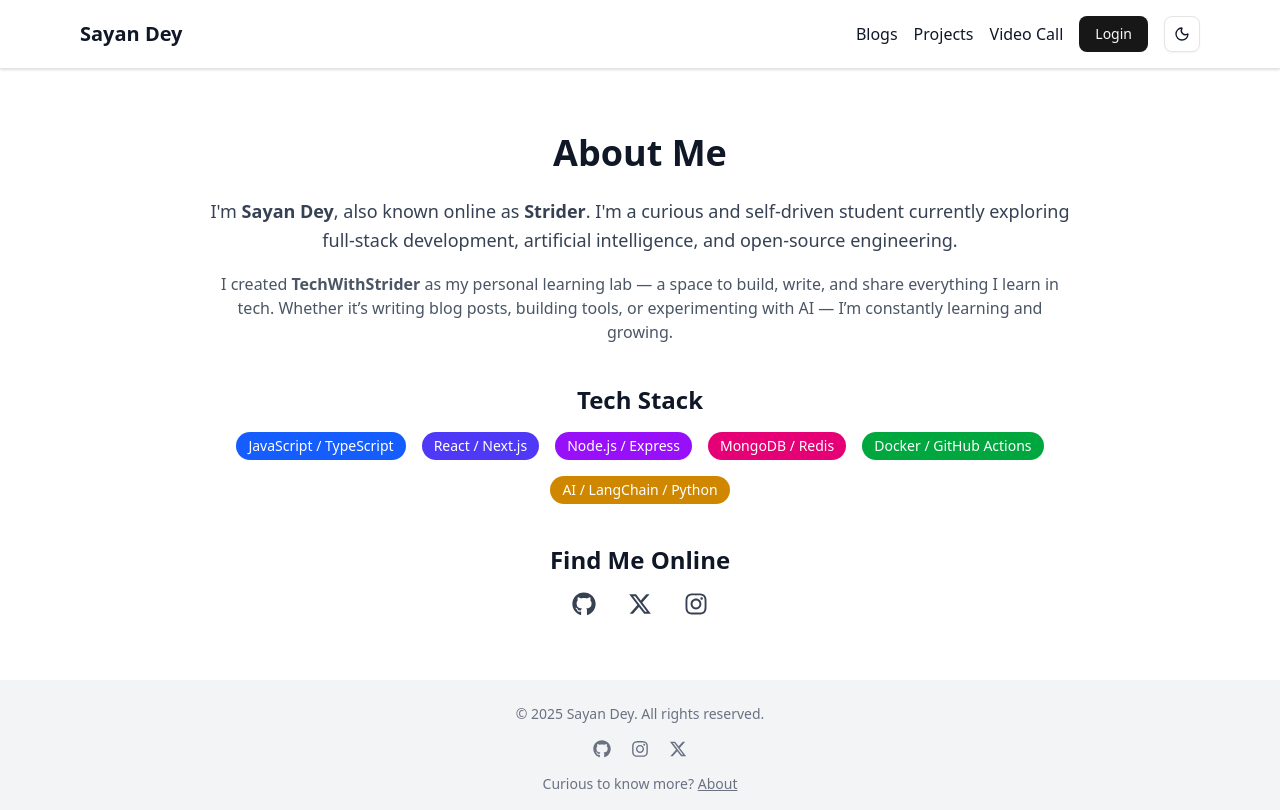
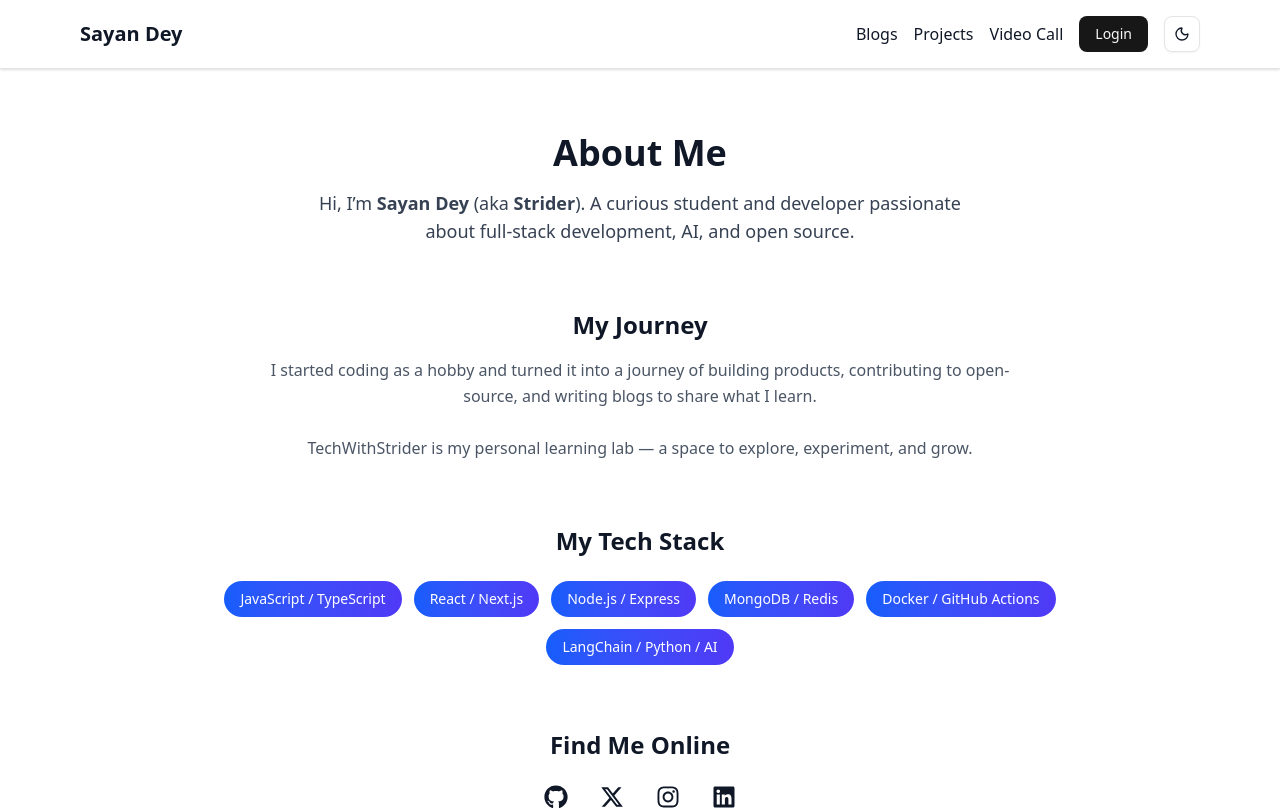
Before and after one commit to sayan-dey12/my-website, a Next.js app: page /about in a window 1280 px wide. Shown: the top 810 px of the page. Built offline with nearby package versions, Linux system fonts and the light colour scheme; no server answers.

Commit message:
improve the whole home page and add the linkedin link in about page and footer

```diff
--- a/src/app/about/page.tsx
+++ b/src/app/about/page.tsx
@@ -1,49 +1,63 @@
-
-import Link from 'next/link';
-import { FaGithub, FaXTwitter, FaInstagram } from "react-icons/fa6";
+import Link from "next/link";
+import { FaGithub, FaXTwitter, FaInstagram, FaLinkedin } from "react-icons/fa6";
 
 export const metadata = {
-  title: 'About | Sayan Dey (Strider)',
-  description: 'Learn more about Sayan Dey aka Strider — a passionate student, developer, and the creator of TechWithStrider.',
+  title: "About | Sayan Dey (Strider)",
+  description: "Learn more about Sayan Dey aka Strider — a passionate student, developer, and creator of TechWithStrider.",
 };
 
 export default function AboutPage() {
   return (
-    <main className="max-w-4xl mx-auto px-4 py-16 space-y-10">
-      <section>
-        <h1 className="text-4xl font-bold text-center mb-6">About Me</h1>
-        <p className="text-lg text-gray-700 dark:text-gray-300 leading-relaxed text-center">
-          I'm <strong>Sayan Dey</strong>, also known online as <strong>Strider</strong>. I'm a curious and self-driven student currently exploring full-stack development, artificial intelligence, and open-source engineering.
-        </p>
-        <p className="mt-4 text-md text-gray-600 dark:text-gray-400 text-center">
-          I created <strong>TechWithStrider</strong> as my personal learning lab — a space to build, write, and share everything I learn in tech. Whether it’s writing blog posts, building tools, or experimenting with AI — I’m constantly learning and growing.
+    <main className="max-w-5xl mx-auto px-4 py-16 space-y-16">
+      {/* Hero */}
+      <section className="text-center">
+        <h1 className="text-4xl font-extrabold mb-4">About Me</h1>
+        <p className="text-lg text-gray-700 dark:text-gray-300 max-w-2xl mx-auto">
+          Hi, I’m <strong>Sayan Dey</strong> (aka <strong>Strider</strong>). A curious student and developer
+          passionate about <span className="font-medium">full-stack development</span>,
+          <span className="font-medium"> AI</span>, and <span className="font-medium">open source</span>.
         </p>
       </section>
 
+      {/* Story */}
+      <section className="space-y-4">
+        <h2 className="text-2xl font-semibold text-center">My Journey</h2>
+        <p className="text-gray-600 dark:text-gray-400 leading-relaxed text-center max-w-3xl mx-auto">
+          I started coding as a hobby and turned it into a journey of building products, contributing
+          to open-source, and writing blogs to share what I learn. <br />
+          <br />
+          <span className="font-medium">TechWithStrider</span> is my personal learning lab — a space to
+          explore, experiment, and grow.
+        </p>
+      </section>
+
+      {/* Tech Stack */}
       <section>
-        <h2 className="text-2xl font-semibold mb-4 text-center">Tech Stack</h2>
-        <ul className="flex flex-wrap justify-center gap-4 text-sm text-white">
-          <li className="bg-blue-600 px-3 py-1 rounded-full">JavaScript / TypeScript</li>
-          <li className="bg-indigo-600 px-3 py-1 rounded-full">React / Next.js</li>
-          <li className="bg-purple-600 px-3 py-1 rounded-full">Node.js / Express</li>
-          <li className="bg-pink-600 px-3 py-1 rounded-full">MongoDB / Redis</li>
-          <li className="bg-green-600 px-3 py-1 rounded-full">Docker / GitHub Actions</li>
-          <li className="bg-yellow-600 px-3 py-1 rounded-full">AI / LangChain / Python</li>
+        <h2 className="text-2xl font-semibold text-center mb-6">My Tech Stack</h2>
+        <ul className="flex flex-wrap justify-center gap-3 text-sm">
+          {[
+            "JavaScript / TypeScript",
+            "React / Next.js",
+            "Node.js / Express",
+            "MongoDB / Redis",
+            "Docker / GitHub Actions",
+            "LangChain / Python / AI",
+          ].map((tech) => (
+            <li key={tech} className="px-4 py-2 rounded-full bg-gradient-to-r from-blue-600 to-indigo-600 text-white">
+              {tech}
+            </li>
+          ))}
         </ul>
       </section>
 
-      <section>
-        <h2 className="text-2xl font-semibold mb-4 text-center">Find Me Online</h2>
-        <div className="flex justify-center gap-8 text-2xl text-gray-700 dark:text-gray-300">
-          <Link href="https://github.com/sayan-dey12" target="_blank" rel="noopener noreferrer">
-            <FaGithub className="hover:text-black dark:hover:text-white transition" />
-          </Link>
-          <Link href="https://x.com/sayan_dey12" target="_blank" rel="noopener noreferrer">
-            <FaXTwitter className="hover:text-blue-600 transition" />
-          </Link>
-          <Link href="https://www.instagram.com/sayan_.dey_/#" target="_blank" rel="noopener noreferrer">
-            <FaInstagram className="hover:text-pink-600 transition" />
-          </Link>
+      {/* Socials */}
+      <section className="text-center">
+        <h2 className="text-2xl font-semibold mb-6">Find Me Online</h2>
+        <div className="flex justify-center gap-8 text-2xl">
+          <Link href="https://github.com/sayan-dey12" target="_blank"><FaGithub className="hover:text-black dark:hover:text-white transition" /></Link>
+          <Link href="https://x.com/sayan_dey12" target="_blank"><FaXTwitter className="hover:text-blue-600 transition" /></Link>
+          <Link href="https://www.instagram.com/sayan_.dey_" target="_blank"><FaInstagram className="hover:text-pink-600 transition" /></Link>
+          <Link href="https://www.linkedin.com/in/sayan-dey-b37843378/" target="_blank"><FaLinkedin className="hover:text-blue-700 transition" /></Link>
         </div>
       </section>
     </main>
--- a/src/app/page.tsx
+++ b/src/app/page.tsx
@@ -1,9 +1,13 @@
 "use client";
 
 import { IconCloudDemo } from "@/components/magicui/icon-cloud-demo";
+import { Card, CardContent } from "@/components/ui/card";
+import { Button } from "@/components/ui/button";
 import Link from "next/link";
 import { useEffect, useState } from "react";
 import toast from "react-hot-toast";
+import { motion } from "framer-motion";
+import { FaBlog, FaCode, FaEnvelope, FaTools } from "react-icons/fa";
 
 type Blog = {
   _id: string;
@@ -16,26 +20,10 @@ type Blog = {
 
 export default function HomePage() {
   const [latestBlogs, setLatestBlogs] = useState<Blog[]>([]);
-
-  const handleComingSoon = (e: React.MouseEvent) => {
-    e.preventDefault();
-    toast("🚧 Feature coming soon!", { duration: 3000 });
-  };
-
-  const handleConnect = () => {
-    const width = 500;
-    const height = 600;
-    const left = (window.innerWidth - width) / 2;
-    const top = (window.innerHeight - height) / 2;
-
-    window.open(
-      "/connect",
-      "ConnectWindow",
-      `width=${width},height=${height},top=${top},left=${left},resizable=yes,scrollbars=yes`
-    );
-  };
+  const [mounted, setMounted] = useState(false);
 
   useEffect(() => {
+    setMounted(true); // ✅ ensures client-only rendering
     fetch("/api/blogs/latest")
       .then((res) => res.json())
       .then((data) => {
@@ -45,53 +33,89 @@ export default function HomePage() {
       });
   }, []);
 
+  const handleComingSoon = (e: React.MouseEvent) => {
+    e.preventDefault();
+    toast("🚧 Feature coming soon!", { duration: 3000 });
+  };
+
+  // ✅ Open "Connect" in half-screen popup
+  const openConnectWindow = () => {
+    if (!mounted) return; // prevent SSR hydration issues
+
+    const width = Math.floor(window.innerWidth / 2);
+    const height = Math.floor(window.innerHeight * 0.8);
+    const left = Math.floor((window.innerWidth - width) / 2);
+    const top = Math.floor((window.innerHeight - height) / 2);
+
+    window.open(
+      "/connect",
+      "ConnectPopup",
+      `width=${width},height=${height},top=${top},left=${left},resizable,scrollbars`
+    );
+  };
+
   return (
     <main className="w-full px-4 sm:px-6 max-w-7xl mx-auto transition-colors duration-300">
       {/* Hero Section */}
       <section className="grid md:grid-cols-2 items-center gap-12 py-20 border-b border-gray-200 dark:border-gray-800">
         {/* Left Side */}
         <div className="space-y-6">
-          <h1 className="text-4xl sm:text-5xl font-extrabold leading-tight text-gray-900 dark:text-white">
+          <motion.h1
+            initial={{ opacity: 0, y: -20 }}
+            animate={{ opacity: 1, y: 0 }}
+            transition={{ duration: 0.6 }}
+            className="text-4xl sm:text-5xl font-extrabold leading-tight text-gray-900 dark:text-white"
+          >
             Sayan Dey
-          </h1>
+          </motion.h1>
           <p className="text-lg text-gray-600 dark:text-gray-400 max-w-lg">
             Full-Stack Developer • AI Enthusiast • Open Source Contributor
           </p>
           <p className="text-gray-600 dark:text-gray-300 max-w-xl leading-relaxed">
-            I design and build high-quality software solutions, focusing on{" "}
-            <span className="text-gray-900 dark:text-gray-100 font-medium">
-              web applications
+            I’m currently a{" "}
+            <span className="font-medium text-gray-900 dark:text-gray-100">
+              college student
+            </span>{" "}
+            learning{" "}
+            <span className="font-medium text-gray-900 dark:text-gray-100">
+              full-stack development
             </span>
             ,{" "}
-            <span className="text-gray-900 dark:text-gray-100 font-medium">
-              AI integration
+            <span className="font-medium text-gray-900 dark:text-gray-100">
+              AI/ML applications
             </span>
             , and{" "}
-            <span className="text-gray-900 dark:text-gray-100 font-medium">
-              developer tools
+            <span className="font-medium text-gray-900 dark:text-gray-100">
+              scalable system design
             </span>
-            . My goal is to create impactful, scalable, and maintainable products.
+            . I love building impactful products, experimenting with new
+            technologies, and sharing my learnings in public through blogs and
+            open source.
           </p>
 
-          <div className="flex flex-wrap gap-4 pt-4">
-            <button
+          {/* Hero Buttons */}
+          <div className="flex flex-wrap gap-4 pt-6">
+            <Button
               onClick={handleComingSoon}
-              className="bg-blue-600 hover:bg-blue-700 text-white px-6 py-3 rounded-md transition"
+              className="px-6 py-3 text-base rounded-lg"
             >
-              Projects
-            </button>
-            <button
-              onClick={handleConnect}
-              className="bg-gray-200 hover:bg-gray-300 dark:bg-gray-800 dark:hover:bg-gray-700 text-gray-900 dark:text-white px-6 py-3 rounded-md transition"
+              🚀 Projects
+            </Button>
+            <Link href="/blogs">
+              <Button
+                variant="outline"
+                className="px-6 py-3 text-base rounded-lg"
+              >
+                ✍️ Read Blogs
+              </Button>
+            </Link>
+            <Button
+              onClick={openConnectWindow}
+              variant="secondary"
+              className="px-6 py-3 text-base rounded-lg"
             >
-              Connect with Me
-            </button>
-            <Link
-              href="/blogs"
-              className="bg-indigo-600 hover:bg-indigo-700 text-white px-6 py-3 rounded-md transition"
-            >
-              Read Blogs
-            </Link>
+              🤝 Connect With Me
+            </Button>
           </div>
         </div>
 
@@ -103,14 +127,55 @@ export default function HomePage() {
         </div>
       </section>
 
+      {/* Features Section */}
+      <section className="grid md:grid-cols-3 gap-8 mt-20">
+        <Card className="shadow-lg rounded-2xl">
+          <CardContent className="flex flex-col items-center text-center p-6">
+            <FaBlog className="text-4xl text-blue-500 mb-4" />
+            <h3 className="text-xl font-semibold mb-2">Blogs</h3>
+            <p className="text-gray-600 dark:text-gray-400 mb-4">
+              Read articles on tech, AI, and development, written with passion.
+            </p>
+            <Link href="/blogs">
+              <Button>Explore Blogs</Button>
+            </Link>
+          </CardContent>
+        </Card>
+
+        <Card className="shadow-lg rounded-2xl">
+          <CardContent className="flex flex-col items-center text-center p-6">
+            <FaCode className="text-4xl text-green-500 mb-4" />
+            <h3 className="text-xl font-semibold mb-2">Projects</h3>
+            <p className="text-gray-600 dark:text-gray-400 mb-4">
+              Discover my full-stack, AI, and open-source projects with case
+              studies.
+            </p>
+            <Button onClick={handleComingSoon}>See Projects</Button>
+          </CardContent>
+        </Card>
+
+        <Card className="shadow-lg rounded-2xl">
+          <CardContent className="flex flex-col items-center text-center p-6">
+            <FaTools className="text-4xl text-purple-500 mb-4" />
+            <h3 className="text-xl font-semibold mb-2">AI Tools</h3>
+            <p className="text-gray-600 dark:text-gray-400 mb-4">
+              Try out AI-powered tools built to solve real-world problems.
+            </p>
+            <Button onClick={handleComingSoon}>Try Tools</Button>
+          </CardContent>
+        </Card>
+      </section>
+
       {/* Latest Blogs */}
-      <section className="mt-16">
+      <section className="mt-20">
         <h2 className="text-3xl font-semibold mb-8 border-b border-gray-200 dark:border-gray-800 pb-3 text-gray-900 dark:text-white">
           Latest Blogs
         </h2>
 
         {latestBlogs.length === 0 ? (
-          <p className="text-gray-500 dark:text-gray-400">Loading latest blogs...</p>
+          <p className="text-gray-500 dark:text-gray-400">
+            Loading latest blogs...
+          </p>
         ) : (
           <div className="grid grid-cols-1 sm:grid-cols-2 md:grid-cols-3 gap-6">
             {latestBlogs.map((blog) => (
@@ -130,9 +195,15 @@ export default function HomePage() {
                     <p className="text-sm text-gray-600 dark:text-gray-400 line-clamp-2 mt-2">
                       {blog.excerpt}
                     </p>
-                    <p className="text-xs text-gray-500 dark:text-gray-500 mt-3">
-                      {new Date(blog.createdAt).toDateString()}
-                    </p>
+                    {mounted && (
+                      <p className="text-xs text-gray-500 dark:text-gray-500 mt-3">
+                        {new Date(blog.createdAt).toLocaleDateString("en-US", {
+                          year: "numeric",
+                          month: "short",
+                          day: "numeric",
+                        })}
+                      </p>
+                    )}
                   </div>
                 </div>
               </Link>
@@ -141,10 +212,27 @@ export default function HomePage() {
         )}
 
         <p className="text-sm text-gray-500 dark:text-gray-400 mt-8 max-w-3xl">
-          TechWithStrider is my personal blog and portfolio website. I’m Sayan Dey,
-          a full-stack developer and student building in public with AI, web
-          technologies, and open source.
+          TechWithStrider is my personal blog and portfolio website. I’m Sayan
+          Dey, a full-stack developer and student building in public with AI,
+          web technologies, and open source.
         </p>
+      </section>
+
+      {/* About Section */}
+      <section className="mt-20 text-center max-w-4xl mx-auto">
+        <h2 className="text-3xl font-semibold mb-4 text-gray-900 dark:text-white">
+          About Me
+        </h2>
+        <p className="text-gray-600 dark:text-gray-300 mb-6">
+          Hi, I’m a passionate college student and developer focused on building
+          scalable applications, exploring AI/ML, and working with modern
+          technologies like Next.js, TypeScript, and DevOps. I love solving
+          complex problems, contributing to open source, and sharing my journey
+          through blogs and projects.
+        </p>
+        <Link href="/about">
+          <Button variant="outline">Learn More</Button>
+        </Link>
       </section>
 
       {/* CTA */}
--- a/src/components/footer.tsx
+++ b/src/components/footer.tsx
@@ -1,43 +1,35 @@
 "use client";
 
-import { FaGithub, FaInstagram, FaXTwitter } from "react-icons/fa6";
+import { FaGithub, FaInstagram, FaXTwitter, FaLinkedin } from "react-icons/fa6";
 import Link from "next/link";
 
 export default function Footer() {
   return (
-    <footer className="bg-gray-100 dark:bg-gray-800 text-center py-6 text-sm text-gray-500 dark:text-gray-300 space-y-4">
-      <p>© {new Date().getFullYear()} Sayan Dey. All rights reserved.</p>
+    <footer className="bg-gray-100 dark:bg-gray-900 text-center py-8 text-sm text-gray-600 dark:text-gray-300 space-y-6 border-t border-gray-200 dark:border-gray-700">
+      <p>© {new Date().getFullYear()} Sayan Dey (TechWithStrider). All rights reserved.</p>
 
-      <div className="flex justify-center space-x-5 text-lg">
-        <Link
-          href="https://github.com/sayan-dey12"
-          target="_blank"
-          rel="noopener noreferrer"
-          className="hover:text-black dark:hover:text-white transition"
-        >
+      {/* Social Links */}
+      <div className="flex justify-center space-x-6 text-xl">
+        <Link href="https://github.com/sayan-dey12" target="_blank" rel="noopener noreferrer" className="hover:text-black dark:hover:text-white transition">
           <FaGithub />
         </Link>
-        <Link
-          href="https://www.instagram.com/sayan_.dey_/#"
-          target="_blank"
-          rel="noopener noreferrer"
-          className="hover:text-pink-600 transition"
-        >
+        <Link href="https://www.instagram.com/sayan_.dey_" target="_blank" rel="noopener noreferrer" className="hover:text-pink-600 transition">
           <FaInstagram />
         </Link>
-        <Link
-          href="https://x.com/sayan_dey12"
-          target="_blank"
-          rel="noopener noreferrer"
-          className="hover:text-blue-600 transition"
-        >
+        <Link href="https://x.com/sayan_dey12" target="_blank" rel="noopener noreferrer" className="hover:text-blue-500 transition">
           <FaXTwitter />
+        </Link>
+        <Link href="https://www.linkedin.com/in/sayan-dey-b37843378/" target="_blank" rel="noopener noreferrer" className="hover:text-blue-700 transition">
+          <FaLinkedin />
         </Link>
       </div>
 
-      <p className="text-sm text-center text-gray-500 dark:text-gray-400">
-        Curious to know more? <Link href="/about" className="underline">About</Link>
-      </p>
+      {/* Bottom Nav */}
+      <div className="flex justify-center gap-6 text-sm">
+        <Link href="/about" className="hover:underline">About</Link>
+        <Link href="/blogs" className="hover:underline">Blogs</Link>
+        <Link href="/connect" className="hover:underline">Contact</Link>
+      </div>
     </footer>
   );
 }
```
